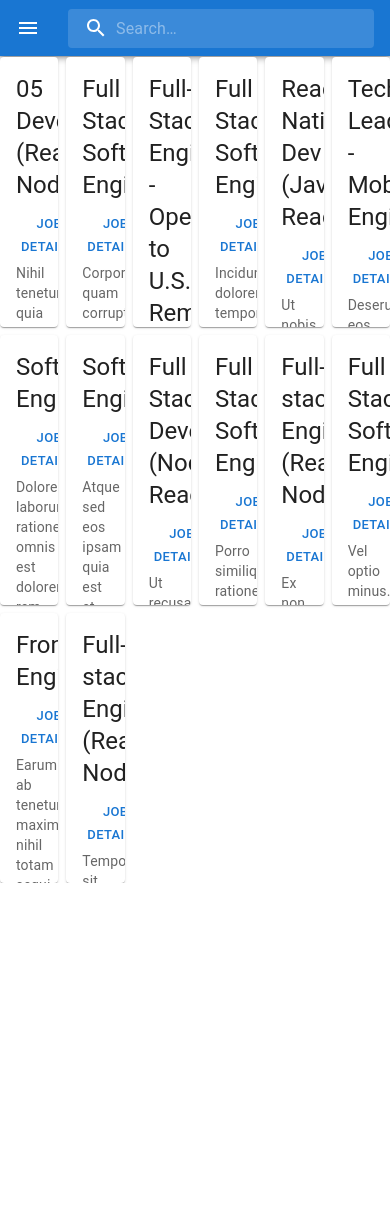
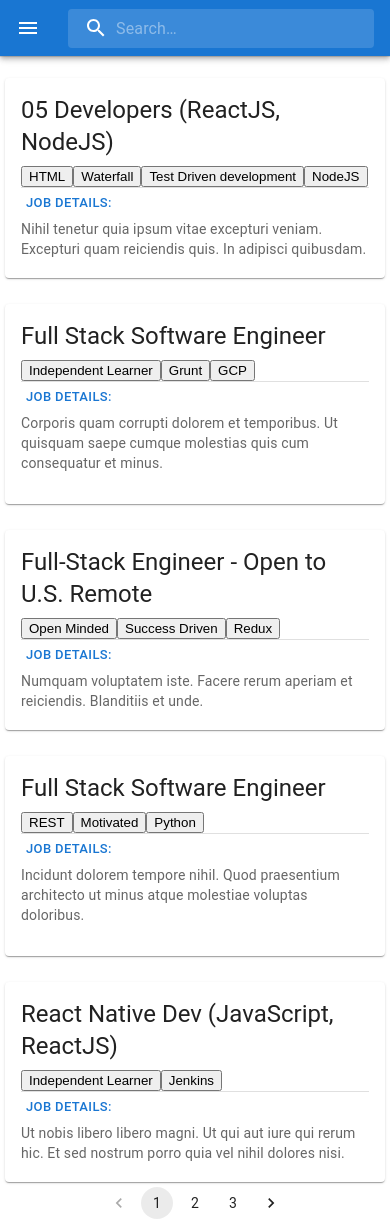
Before and after one commit to kevin-HauPham/React-Homework-CoderSchool, a React (Create React App) app: page /page1 in a window 390 px wide. Before the commit the page ends 883 px from the top, so only its background shows below. Built offline with nearby package versions, Linux system fonts and the light colour scheme.

Commit message:
responsive UI and controling pages

```diff
--- a/package.json
+++ b/package.json
@@ -12,6 +12,7 @@
     "@testing-library/user-event": "^13.5.0",
     "react": "^18.3.1",
     "react-dom": "^18.3.1",
+    "react-router-dom": "^6.26.1",
     "react-scripts": "5.0.1",
     "web-vitals": "^2.1.4"
   },
--- a/src/App.js
+++ b/src/App.js
@@ -4,19 +4,28 @@ import React from "react";
 import { JobList } from "./data/JobList";
 import Grid from "@mui/material/Grid";
 import Divider from "@mui/material/Divider";
+import PaginationControlled from "./components/Pagination";
+import Stack from "@mui/material/Stack";
+import { Routes, Route } from "react-router-dom";
+import { JobPage1 } from "./pages/JobPage1";
+import { JobPage2 } from "./pages/JobPage2";
+import { JobPage3 } from "./pages/JobPage3";
 
 function App() {
   return (
     <div>
       <SearchAppBar />
       <Divider />
-      <Grid container rowSpacing={1} columnSpacing={{ xs: 1, sm: 2, md: 3 }}>
-        {JobList.map((job) => (
-          <Grid item xs={2}>
-            <JobCart Job={job} key={job.id} />
-          </Grid>
-        ))}
-      </Grid>
+
+      <Routes>
+        <Route path="/page1" element={<JobPage1 />} />
+        <Route path="/page2" element={<JobPage2 />} />
+        <Route path="/page3" element={<JobPage3 />} />
+      </Routes>
+
+      <Stack alignItems="center">
+        <PaginationControlled />
+      </Stack>
     </div>
   );
 }
--- a/src/components/JobCart.js
+++ b/src/components/JobCart.js
@@ -4,23 +4,46 @@ import CardActions from "@mui/material/CardActions";
 import CardContent from "@mui/material/CardContent";
 import Button from "@mui/material/Button";
 import Typography from "@mui/material/Typography";
+import Stack from "@mui/material/Stack";
+import { styled } from "@mui/material/styles";
+import Divider from "@mui/material/Divider";
 
 export default function JobCart({ Job }) {
+  const CardStyle = styled(Card)(({ theme }) => ({
+    boxShadow: "none",
+    border: "1px solid black",
+    width: "100%",
+    maxWidth: "350px",
+    minWidth: "270px",
+    height: "320px",
+    margin: "auto",
+    backgroundColor: theme.palette.primary.light,
+  }));
   return (
-    <Card sx={{ maxWidth: 400, height: 270 }}>
+    <Stack
+      direction="column"
+      justifyContent="space-between"
+      alignItems="center"
+      height="100%"
+      padding="5px"
+    >
+      <Card sx={{ maxWidth: 400, height: 200 }}>
         <CardContent>
           <Typography gutterBottom variant="h5" component="div">
             {Job.title}
           </Typography>
+          <Typography variant="body2" sx={{ color: "text.secondary" }}>
+            {Job.skills.slice(0, 4).map((skill, indext) => (
+              <button key={indext}>{skill}</button>
+            ))}
+          </Typography>
+          <Divider />
           <Button size="small">Job Details:</Button>
           <Typography variant="body2" sx={{ color: "text.secondary" }}>
             {Job.description}
           </Typography>
-        <Typography variant="body2" sx={{ color: "text.secondary" }}>
-          Salary Range: {Job.salaryHigh} - {Job.salaryLow}
-        </Typography>
         </CardContent>
-      <CardActions></CardActions>
       </Card>
+    </Stack>
   );
 }
--- /dev/null
+++ b/src/components/Pagination.js
@@ -0,0 +1,19 @@
+import * as React from "react";
+import Typography from "@mui/material/Typography";
+import Pagination from "@mui/material/Pagination";
+import Stack from "@mui/material/Stack";
+import { Link } from "react-router-dom";
+import PaginationItem from "@mui/material/PaginationItem";
+
+export default function PaginationControlled() {
+  return (
+    <Stack spacing={2}>
+      <Pagination
+        count={3}
+        renderItem={(item) => (
+          <PaginationItem component={Link} to={`page${item.page}`} {...item} />
+        )}
+      />
+    </Stack>
+  );
+}
--- a/src/index.js
+++ b/src/index.js
@@ -1,14 +1,17 @@
-import React from 'react';
-import ReactDOM from 'react-dom/client';
-import './index.css';
-import App from './App';
-import reportWebVitals from './reportWebVitals';
+import React from "react";
+import ReactDOM from "react-dom/client";
+import { BrowserRouter as Router } from "react-router-dom";
+import "./index.css";
+import App from "./App";
+import reportWebVitals from "./reportWebVitals";
 
-const root = ReactDOM.createRoot(document.getElementById('root'));
+const root = ReactDOM.createRoot(document.getElementById("root"));
 root.render(
-  <React.StrictMode>
-    <App />
-  </React.StrictMode>
+  <Router>
+    <React.StrictMode>
+      <App />
+    </React.StrictMode>
+  </Router>
 );
 
 // If you want to start measuring performance in your app, pass a function
--- /dev/null
+++ b/src/pages/JobPage1.js
@@ -0,0 +1,21 @@
+import React from "react";
+import Grid from "@mui/material/Grid";
+import JobCart from "../components/JobCart";
+import { JobList } from "../data/JobList";
+import Stack from "@mui/material/Stack";
+
+export function JobPage1() {
+  return (
+    <div>
+      <Stack marginTop={2}>
+        <Grid container spacing={2}>
+          {JobList.slice(0, 5).map((job) => (
+            <Grid item xs={12} md={6} lg={4} rowSpacing={10} key={job.id}>
+              <JobCart Job={job} key={job.id} />
+            </Grid>
+          ))}
+        </Grid>
+      </Stack>
+    </div>
+  );
+}
--- /dev/null
+++ b/src/pages/JobPage2.js
@@ -0,0 +1,21 @@
+import React from "react";
+import Grid from "@mui/material/Grid";
+import JobCart from "../components/JobCart";
+import { JobList } from "../data/JobList";
+import Stack from "@mui/material/Stack";
+
+export function JobPage2() {
+  return (
+    <div>
+      <Stack marginTop={2}>
+        <Grid container spacing={2}>
+          {JobList.slice(5, 10).map((job) => (
+            <Grid item xs={12} md={6} lg={4} rowSpacing={10} key={job.id}>
+              <JobCart Job={job} key={job.id} />
+            </Grid>
+          ))}
+        </Grid>
+      </Stack>
+    </div>
+  );
+}
--- /dev/null
+++ b/src/pages/JobPage3.js
@@ -0,0 +1,22 @@
+import React from "react";
+import Grid from "@mui/material/Grid";
+import JobCart from "../components/JobCart";
+import { JobList } from "../data/JobList";
+import Stack from "@mui/material/Stack";
+
+export function JobPage3() {
+  console.log(JobList);
+  return (
+    <div>
+      <Stack marginTop={2}>
+        <Grid container spacing={2}>
+          {JobList.slice(10).map((job) => (
+            <Grid item xs={12} md={6} lg={4} rowSpacing={10} key={job.id}>
+              <JobCart Job={job} key={job.id} />
+            </Grid>
+          ))}
+        </Grid>
+      </Stack>
+    </div>
+  );
+}
```
Also changed, not shown: src/theme/index.js (added, +86 -0 lines), 1 other file (tests, documents, lock files or other folders). Lines whose indentation alone changed are shown as unchanged.
